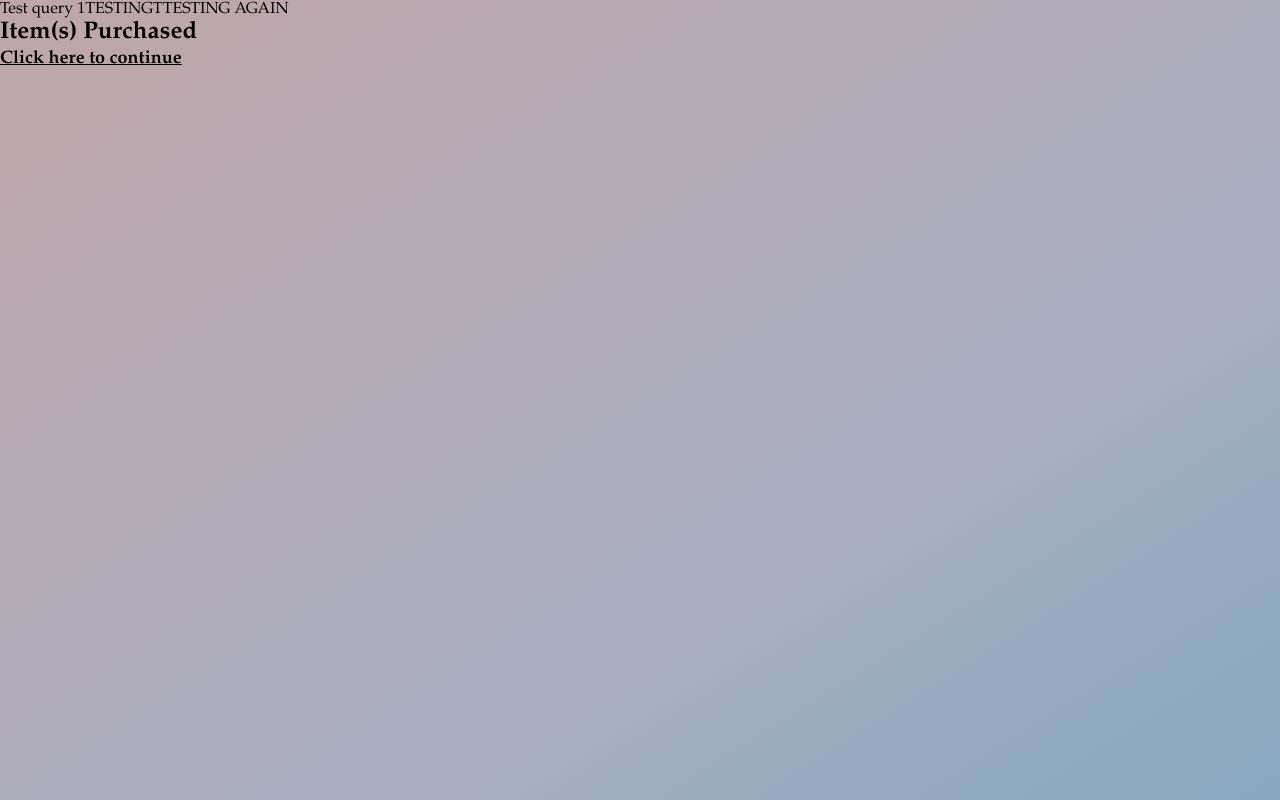
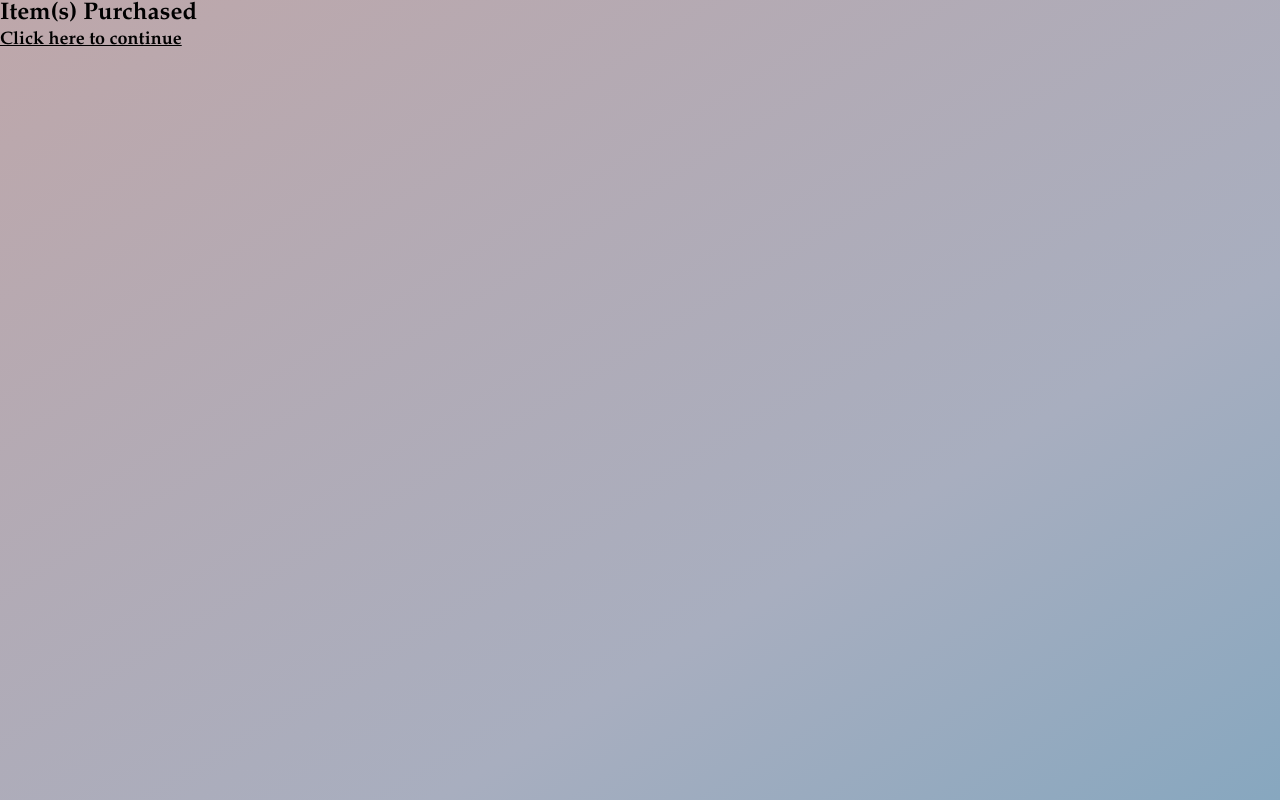
Before and after one commit to Emn98/D0018E_project, a PHP site: page /Shopping/buy_cart.php in a window 1280 px wide. Run offline with PHP 8.4, Linux system fonts and the light colour scheme; the visitor is signed in with stand-in values (Sample User, id 1).

Commit message:
removed unnececary test echo's

```diff
--- a/src/Shopping/buy_cart.php
+++ b/src/Shopping/buy_cart.php
@@ -19,7 +19,6 @@ $query = $con->prepare("INSERT INTO ORDER_ITEMS (order_id, product_id, quantity,
 $query->bind_param("ii", $order_id, $cart_id);
 $query->execute();
 $query->close();
-echo "Test query 1";
 
 $query = $con->prepare("DELETE FROM CART_ITEMS WHERE cart_id=?");
 $query->bind_param("i", $cart_id);
@@ -32,9 +31,7 @@ $query->execute();
 $query->close();
 
 unset($_SESSION["cart_id"]);//Reset cart_id variable
-echo"TESTINGT";
 unset($_SESSION["order_id"]);//Reset order_id variable
-echo"TESTING AGAIN";
 ?>
 
 <!DOCTYPE html>
--- a/src/Shopping/check_if_user_have_order.php
+++ b/src/Shopping/check_if_user_have_order.php
@@ -23,8 +23,7 @@ if not it will create one for him/her -->
     $query -> execute();
     $query->close();
 
-    echo"IF sats check if order 2 nummer";
-
+    //Kollar den senaste inlagda Order_id som tillagts i Databasen
     $query = $con->prepare("SELECT MAX(order_id) FROM ORDERS WHERE user_id=?");
     $query -> bind_param("i", $user_id);
     $query -> execute();
@@ -32,8 +31,6 @@ if not it will create one for him/her -->
     $query->fetch();
     $query->close();
 
-    echo"IF sats check if order 3 nummer";
-
     $_SESSION["order_id"] = $order_id;
   }
 ?>
```
